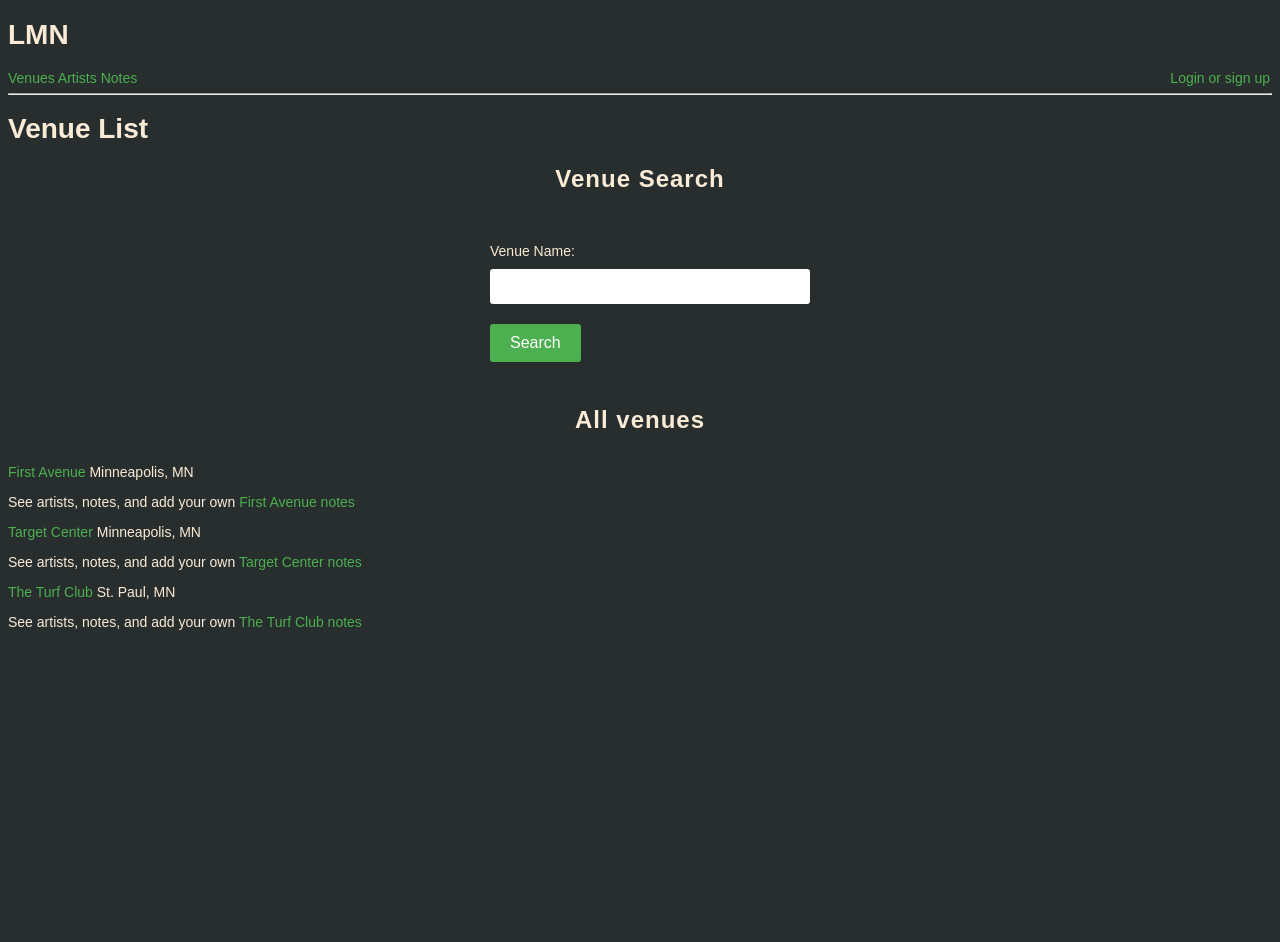
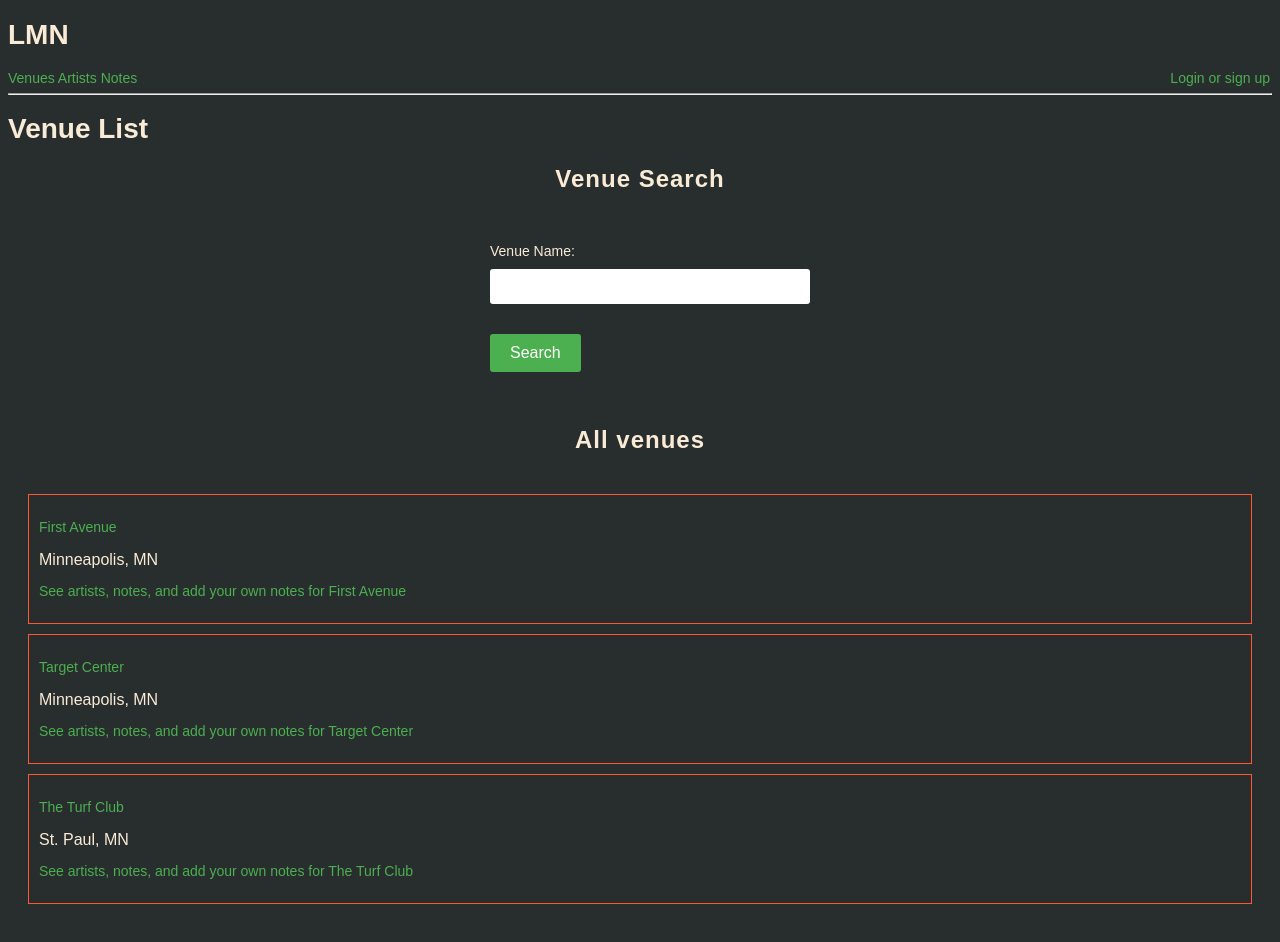
Before and after one commit to oscar-chiqui/group_4, a Django app: page /venues/list/ in a window 1280 px wide. Before the commit the page ends 630 px from the top, so only its background shows below. Run offline with Django 3.2, Linux system fonts and the light colour scheme; data comes from the database, SQL or seed files in the repository; parts of the project's set-up code (start-up, migrations or seed data) failed here and were passed over.

Commit message:
added classnames, refactored html, and added styles for pages

```diff
--- a/lmn/static/css/base_style.css
+++ b/lmn/static/css/base_style.css
@@ -5,7 +5,6 @@ body {
   background-color: #282e2e;
   color: antiquewhite;
 }
-
 h2, h3 {
   font-size: 24px;
   font-weight: bold;
@@ -13,27 +12,22 @@ h2, h3 {
   margin-bottom: 30px;
   text-align: center;
 }
-
 .message {
   padding: 10px;
   margin-bottom: 20px;
 }
-
 .messages {
   list-style: none;
   margin-bottom: 20px;
 }
-
 .messages li {
   padding: 10px;
   margin-bottom: 10px;
   border-radius: 3px;
 }
-
 .messages li.error {
   background-color: #ffb3b3;
 }
-
 /* Buttons */
 button[type="submit"], #add-new-show-link {
   background-color: #4CAF50;
@@ -47,25 +41,21 @@ button[type="submit"], #add-new-show-link {
   border-radius: 3px;
   cursor: pointer;
 }
-
 #add-new-show-link {
   font-size: large;
   color: violet;
 }
-
 /* Form */
-form {
+.form, form {
   margin: 0 auto;
   width: 300px;
   padding: 20px;
   border-radius: 3px;
 }
-
 label {
   display: block;
   margin-bottom: 10px;
 }
-
 input[type="text"], input[type="email"], input[type="password"], input[type="submit"] {
   display: block;
   width: 100%;
@@ -74,72 +64,55 @@ input[type="text"], input[type="email"], input[type="password"], input[type="sub
   border-radius: 3px;
   margin-bottom: 20px;
 }
-
 /* Links */
 a, #clear_search {
   color: #4CAF50;
   text-decoration: none;
 }
-
 a:hover, #clear_search:hover {
   text-decoration: underline;
 }
-
 /* Positioning */
 #welcome-user-msg, #login-or-sign-up {
   position: absolute;
   right: 0;
   padding-right: 10px;
 }
-
 #artist-detail-title {
   margin-top: 100px;
 }
-
 #artist-name {
   font-size: 24px;
   font-weight: bold;
 }
-
 #welcome {
   margin-top: 50px;
   text-align: center;
 }
-
 #welcome p {
   font-size: 24px;
   font-weight: bold;
   letter-spacing: 1px;
   margin-bottom: 30px;
 }
-
 #artist-list-title {
   margin-top: 40px;
 }
-
-.artist {
+.artist .venue {
   border-bottom: 1px solid #ccc;
   padding: 16px 0;
 }
-
-.artist p {
-  margin: 0;
-}
-
 .artist a:hover {
   text-decoration: underline;
 }
-
 #artist_list input[type="text"] {
   width: 400px;
 }
-
 .share-buttons {
   display: flex;
   justify-content: center;
   margin-top: 20px;
 }
-
 .share-buttons a {
   display: flex;
   flex-direction: column;
@@ -148,27 +121,105 @@ a:hover, #clear_search:hover {
   text-decoration: none;
   font-size: 12px;
 }
-
 .share-buttons a img {
   width: 40px;
   height: 40px;
 }
-
-.error {
-  background-color: #b73f08;
+.error, .goodbye-message, .success-message {
   border-radius: 5px;
   padding: 2px;
   margin: 2px;
 }
-
+.error {
+  background-color: #b73f08;
+}
 .goodbye-message {
   color: red;
   font-weight: bold;
   float: right;
 }
-
-.success-message {
-  color: green;
-  font-weight: bold;
-  float: right;
+#user-first-name-welcome {
+  font-size: 24px;
+  margin-top: 20px;
 }
+form button {
+  background-color: #4CAF50;
+  border: none;
+  color: white;
+  padding: 10px 20px;
+  text-align: center;
+  text-decoration: none;
+  display: inline-block;
+  font-size: 16px;
+  margin: 10px 0;
+  cursor: pointer;
+}
+#username-notes {
+  font-size: 20px;
+  margin-top: 40px;
+}
+.note {
+  border: 1px solid #ddd;
+  padding: 10px;
+  margin: 10px 0;
+}
+.note-title {
+  font-size: 20px;
+  margin: 0;
+}
+.note-title a {
+  text-decoration: none;
+}
+.note-title a:hover {
+  text-decoration: underline;
+}
+.note-info {
+  font-size: 14px;
+  margin-top: 10px;
+}
+.edit-profile {
+  margin: 0;
+  padding: 0;
+}
+.artist a {
+  text-decoration: none;
+}
+.artist a:hover {
+  text-decoration: underline;
+}
+#clear_search:hover {
+  text-decoration: underline;
+}
+.artist-search {
+  margin-bottom: 20px;
+}
+.search-results-title {
+  text-align: center;
+  margin-bottom: 20px;
+}
+.clear-search {
+  margin-left: 10px;
+}
+.venues-list, .artist-list {
+  padding: 20px;
+}
+.venue, .artist {
+  margin-bottom: 10px;
+  padding: 10px;
+  border: 1px solid #FF5733;
+}
+.venue-name, .artist p {
+  margin-bottom: 5px;
+}
+.venue-location {
+  font-size: 16px;
+  margin-bottom: 5px;
+}
+.venue-notes, .artist-notes {
+  font-size: 14px;
+}
+.no-venues-found {
+  text-align: center;
+  font-size: 24px;
+  margin-top: 50px;
+}
--- a/lmn/templates/lmn/users/edit_user_account_info.html
+++ b/lmn/templates/lmn/users/edit_user_account_info.html
@@ -1,5 +1,5 @@
 {% extends 'lmn/base.html' %}
-
+{% load static %}
 {% block content %}
 
   <!-- Page to edit logged in user's account information.
--- a/lmn/templates/lmn/venues/venue_list.html
+++ b/lmn/templates/lmn/venues/venue_list.html
@@ -1,5 +1,5 @@
 {% extends 'lmn/base.html' %}
-
+{% load static %}
 {% block content %}
 
   <h1>Venue List</h1>
@@ -8,35 +8,33 @@
 
 <h2>Venue Search</h2>
 
-    <form action="{% url 'venue_list' %}">
+<form action="{% url 'venue_list' %}" class="search-form">
   {{ form }}
   <button type="submit">Search</button>
 </form>
 
-    <div>
+<div class="search-results">
   {% if search_term %}
-        <h3 id="venue-list-title" style="text-align: center;">Venues matching '{{ search_term }}'
-          <a href="{% url 'venue_list' %}" id='clear_search'>clear</a>
+    <h3 class="search-results-title">Venues matching '{{ search_term }}'
+      <a href="{% url 'venue_list' %}" class='clear-search'>clear</a>
     </h3>
   {% else %}
-        <h3 id="venue-list-title" style="text-align: center;">All venues</h3>
+    <h3 class="search-results-title">All venues</h3>
   {% endif %}
 </div>
 
-    <div>
-
+<div class="venues-list">
   {% for venue in venues %}
-
-        <div id="venue-{{ venue.pk }}">
-          <p><a href="{% url 'venue_detail' venue_pk=venue.pk %}">{{ venue.name }}</a> {{ venue.city }}, {{ venue.state }}</p>
-          <p>See artists, notes, and add your own <a href='{% url "artists_at_venue" venue_pk=venue.pk %}'>{{ venue.name }} notes</a></p>
+    <div class="venue" id="venue-{{ venue.pk }}">
+      <p class="venue-name"><a href="{% url 'venue_detail' venue_pk=venue.pk %}">{{ venue.name }}</a></p>
+      <p class="venue-location">{{ venue.city }}, {{ venue.state }}</p>
+      <p class="venue-notes"><a href='{% url "artists_at_venue" venue_pk=venue.pk %}'>See artists, notes, and add your own notes for {{ venue.name }}</a></p>
+    </div>
+  {% empty %}
+    <p class="no-venues-found">No venues found</p>
+  {% endfor %}
 </div>
 
-      {% empty %}
-        <p>No venues found</p>
-      {% endfor %}
-
-    </div>
 
   </div>
 
```
Also changed, not shown: lmn/templates/lmn/artists/artist_list.html (+6 -11 lines), lmn/templates/lmn/users/user_profile.html (+10 -8 lines). Lines whose indentation alone changed are shown as unchanged.
